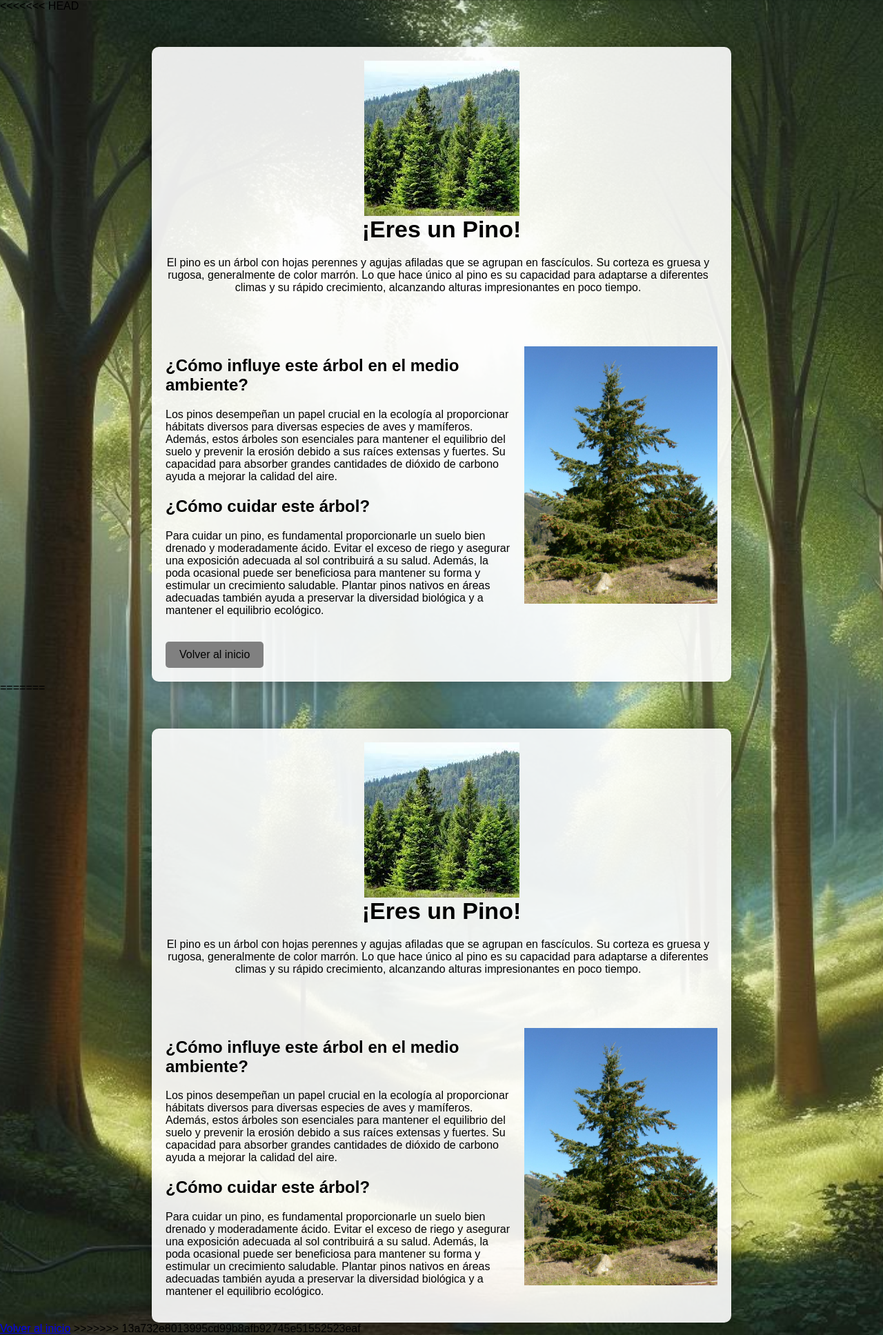
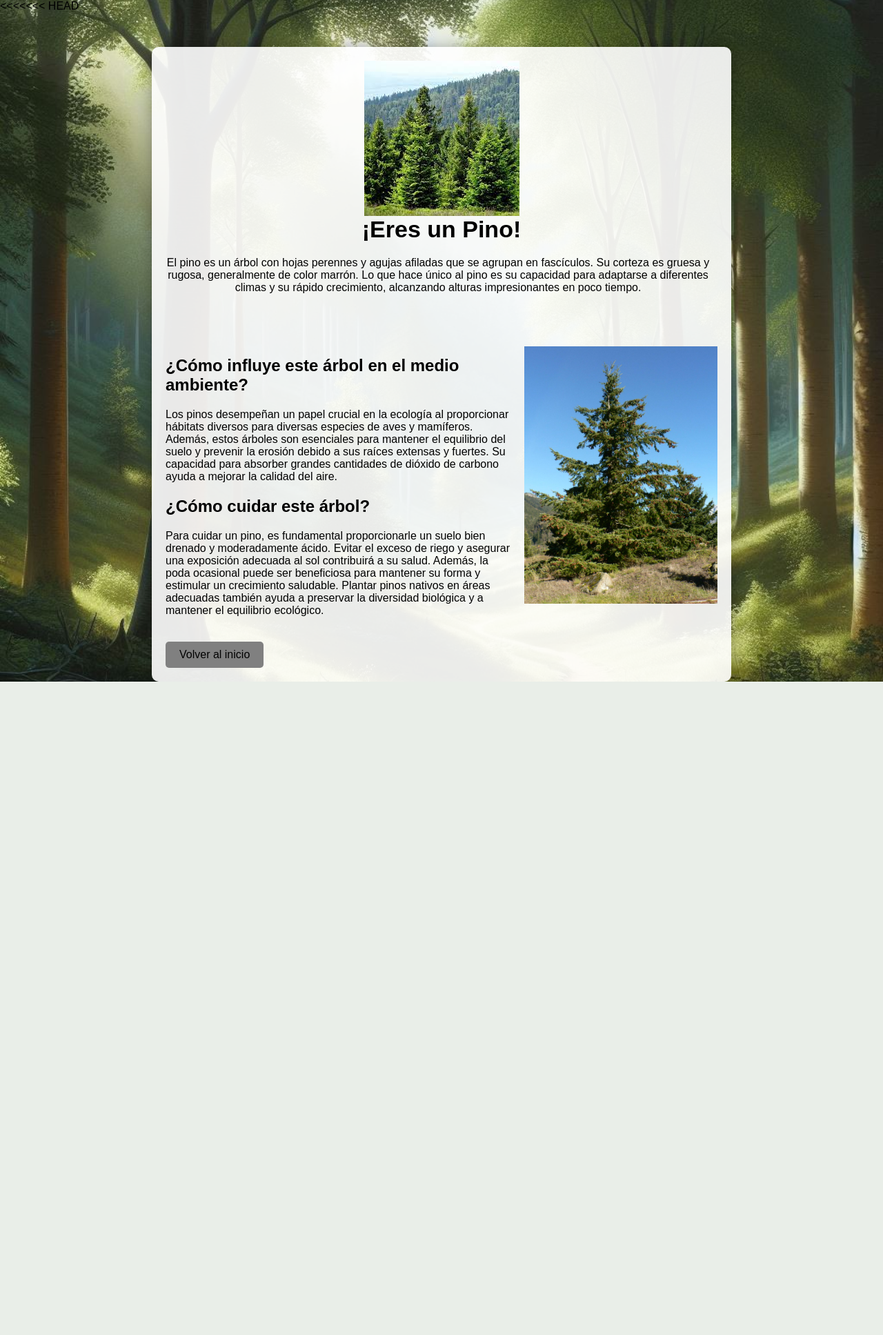
Before and after one commit to NiCoVEM/TRABAJO-INTRO, a Django app: template trabajo_intro/templates/pino.html in a window 1280 px wide. Shown: the whole page at 69% size. After the commit the page ends 988 px from the top, so only its background shows below. Run offline with Django 4.2, Linux system fonts and the light colour scheme; the template is opened without the code that fills it, so the values that code supplies are empty.

Commit message:
Update pino.html

```diff
--- a/trabajo_intro/templates/pino.html
+++ b/trabajo_intro/templates/pino.html
@@ -109,97 +109,3 @@
         </div>
     </div>
 </body>
-=======
-{% load static %}
-
-<!DOCTYPE html>
-<html lang="es">
-<head>
-    <meta charset="UTF-8">
-    <meta name="viewport" content="width=device-width, initial-scale=1.0">
-    <title>Página Cool</title>
-    <style>
-        body {
-            margin: 0;
-            padding: 0;
-            background-image: url("{% static '/BOOTSTRAP/imagenes/fondo-pagina-2.jpg' %}");
-            background-size: cover;
-            background-position: center;
-            font-family: 'Arial', sans-serif;
-            color: #000;
-        }
-
-        .container {
-            max-width: 800px;
-            margin: 0 auto;
-            padding: 20px;
-            background-color: rgba(255, 255, 255, 0.9);
-            border-radius: 10px;
-            margin-top: 50px;
-            box-shadow: 0 0 20px rgba(0, 0, 0, 0.3);
-        }
-
-        .header {
-            text-align: center;
-            margin-bottom: 20px;
-        }
-
-        .header img {
-            max-width: 100%;
-            height: auto;
-        }
-
-        .title {
-            font-size: 34px;
-            font-weight: bold;
-        }
-
-        .main-content {
-            text-align: center;
-            margin-top: 20px;
-            margin-bottom: 20px;
-        }
-
-        .main-content p {
-            margin-right: 10px;
-        }
-
-        .main-content .small-image {
-            max-width: 280px;
-            height: auto;
-            float: right;
-        }
-
-        .footer {
-            text-align: left;
-            margin-top: 50px;
-            margin-right: 300px;
-            padding-top: 20px;
-            border-top: 1px solid rgb(255, 255, 255)8e8;
-        }
-    </style>
-</head>
-<body>
-
-    <div class="container">
-        <div class="header">
-            <img src="{% static '/BOOTSTRAP/imagenes/Pino1.jpg' %}" alt="Imagen Superior">
-            <div class="title">¡Eres un Pino!</div>
-        </div>
-
-        <div class="main-content">
-            <p>El pino es un árbol con hojas perennes y agujas afiladas que se agrupan en fascículos. Su corteza es gruesa y rugosa, generalmente de color marrón. Lo que hace único al pino es su capacidad para adaptarse a diferentes climas y su rápido crecimiento, alcanzando alturas impresionantes en poco tiempo.</p>
-            <img class="small-image" src="{% static '/BOOTSTRAP/imagenes/Pino2.jpg' %}" alt="Imagen Inferior">
-        </div>
-
-        <div class="footer">
-            <h2>¿Cómo influye este árbol en el medio ambiente?</h2>
-            <p>Los pinos desempeñan un papel crucial en la ecología al proporcionar hábitats diversos para diversas especies de aves y mamíferos. Además, estos árboles son esenciales para mantener el equilibrio del suelo y prevenir la erosión debido a sus raíces extensas y fuertes. Su capacidad para absorber grandes cantidades de dióxido de carbono ayuda a mejorar la calidad del aire.</p>
-            <h2>¿Cómo cuidar este árbol?</h2>
-            <p>Para cuidar un pino, es fundamental proporcionarle un suelo bien drenado y moderadamente ácido. Evitar el exceso de riego y asegurar una exposición adecuada al sol contribuirá a su salud. Además, la poda ocasional puede ser beneficiosa para mantener su forma y estimular un crecimiento saludable. Plantar pinos nativos en áreas adecuadas también ayuda a preservar la diversidad biológica y a mantener el equilibrio ecológico.</p>
-        </div>
-    </div>
-    <a href="/entrada">Volver al inicio</a>
-</body>
->>>>>>> 13a732e8013995cd99b8afb92745e51552523eaf
-</html>
```
